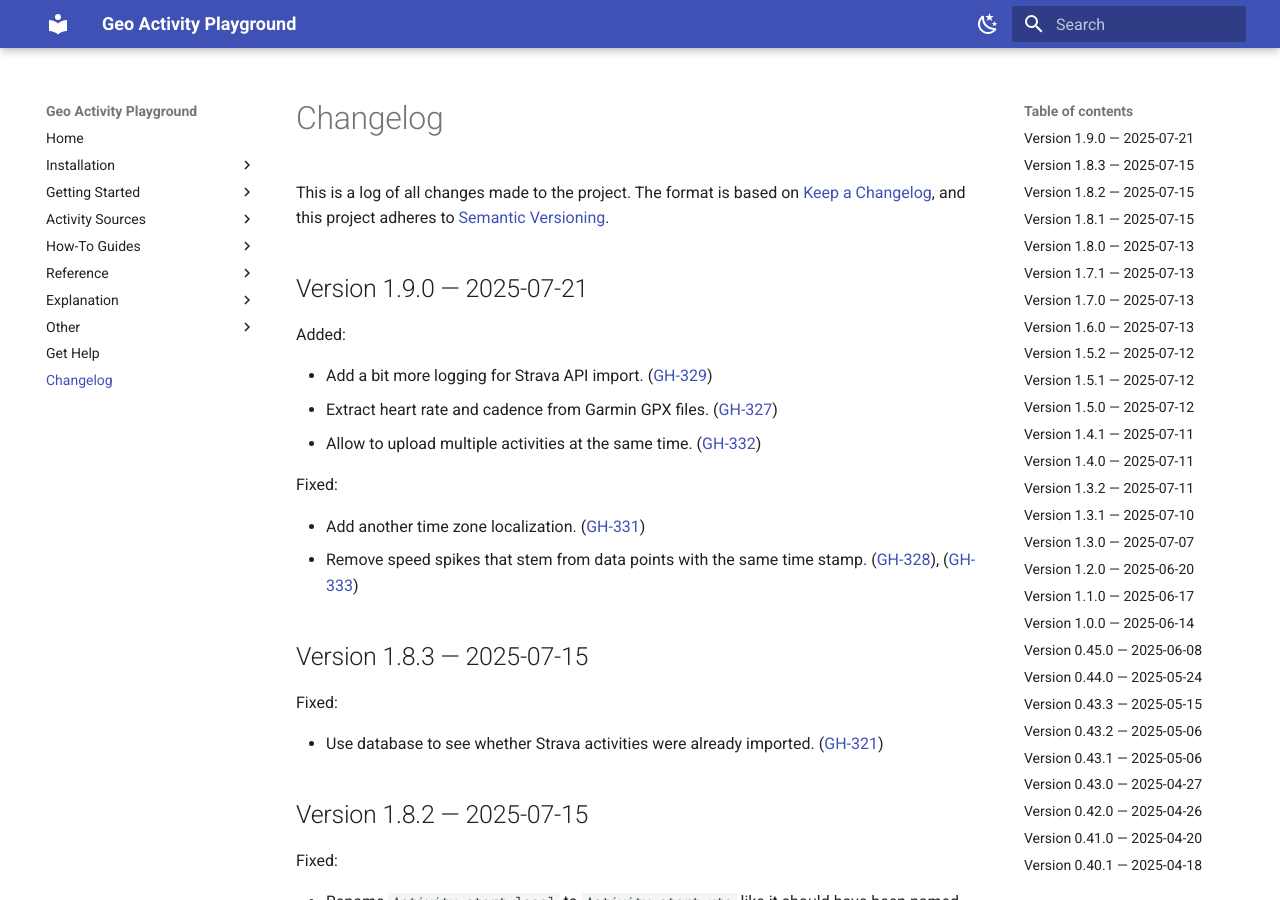
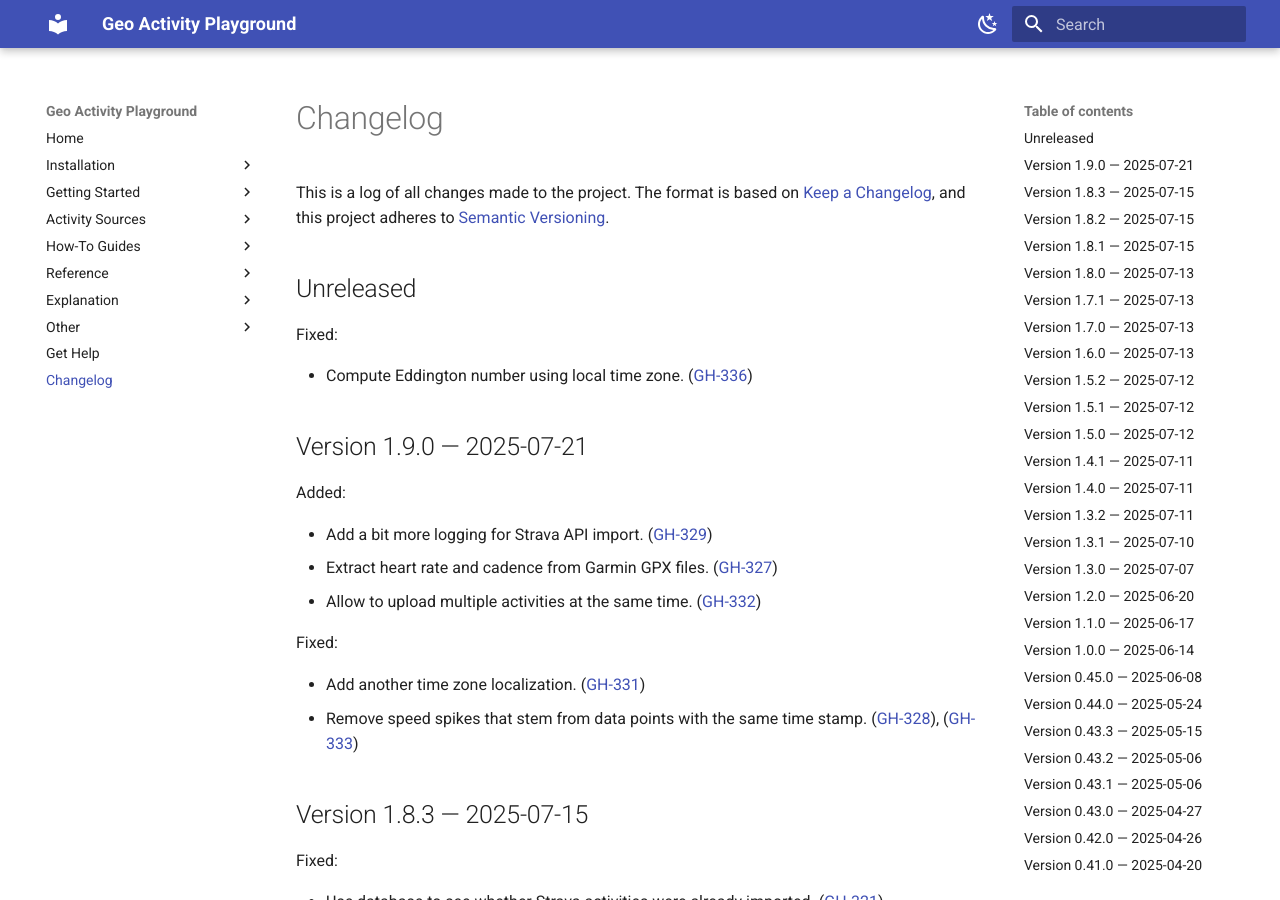
Before and after one commit to martin-ueding/geo-activity-playground, an MkDocs documentation site: the page built from docs/changelog.md, in a window 1280 px wide and 900 px high. Built offline with MkDocs 1.6.1 and Material for MkDocs 9.7.7, drawn with Linux system fonts in a browser that asks for light colours.

Commit message:
GH-336: Compute Eddington number using local time zone

```diff
--- a/docs/changelog.md
+++ b/docs/changelog.md
@@ -14,6 +14,12 @@
 
 ([GH-000](https://github.com/martin-ueding/geo-activity-playground/issues/000))
 -->
+
+## Unreleased
+
+Fixed:
+
+- Compute Eddington number using local time zone. ([GH-336](https://github.com/martin-ueding/geo-activity-playground/issues/336))
 
 ## Version 1.9.0 — 2025-07-21
 
```
Also changed, not shown: 1 other file.
